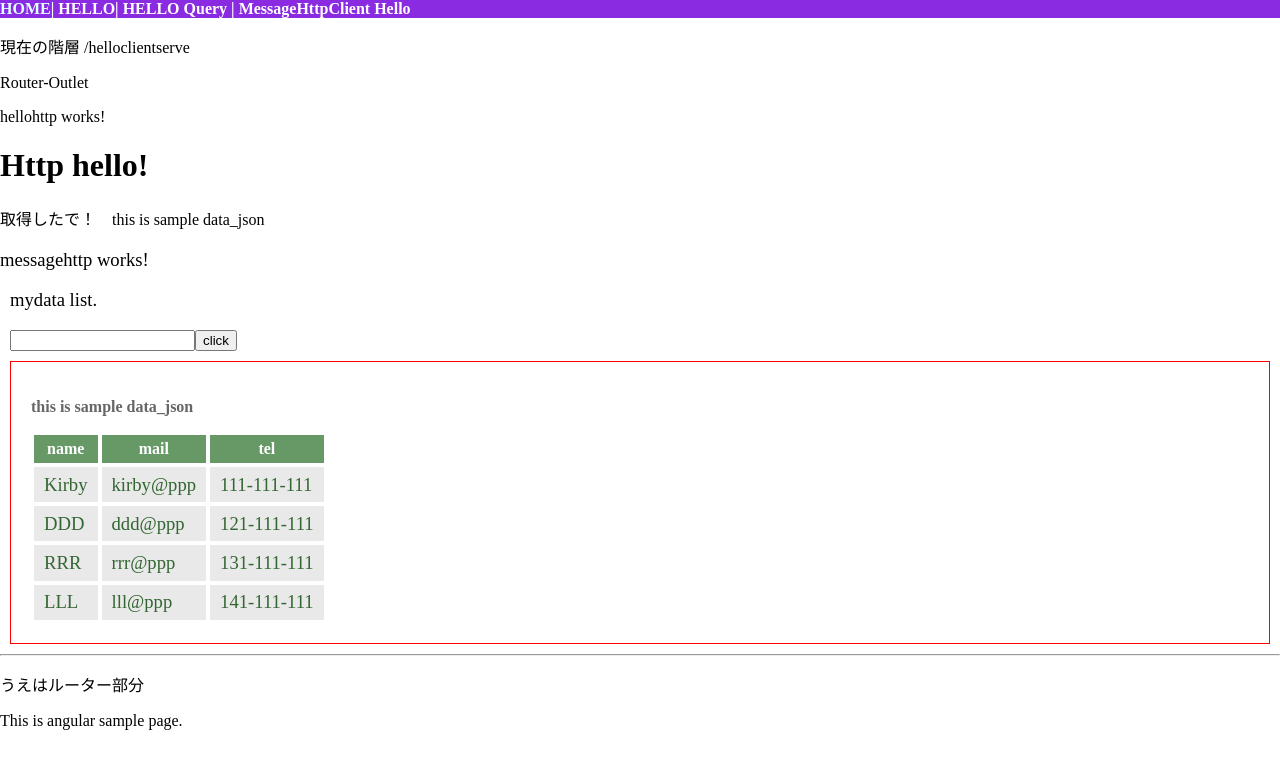
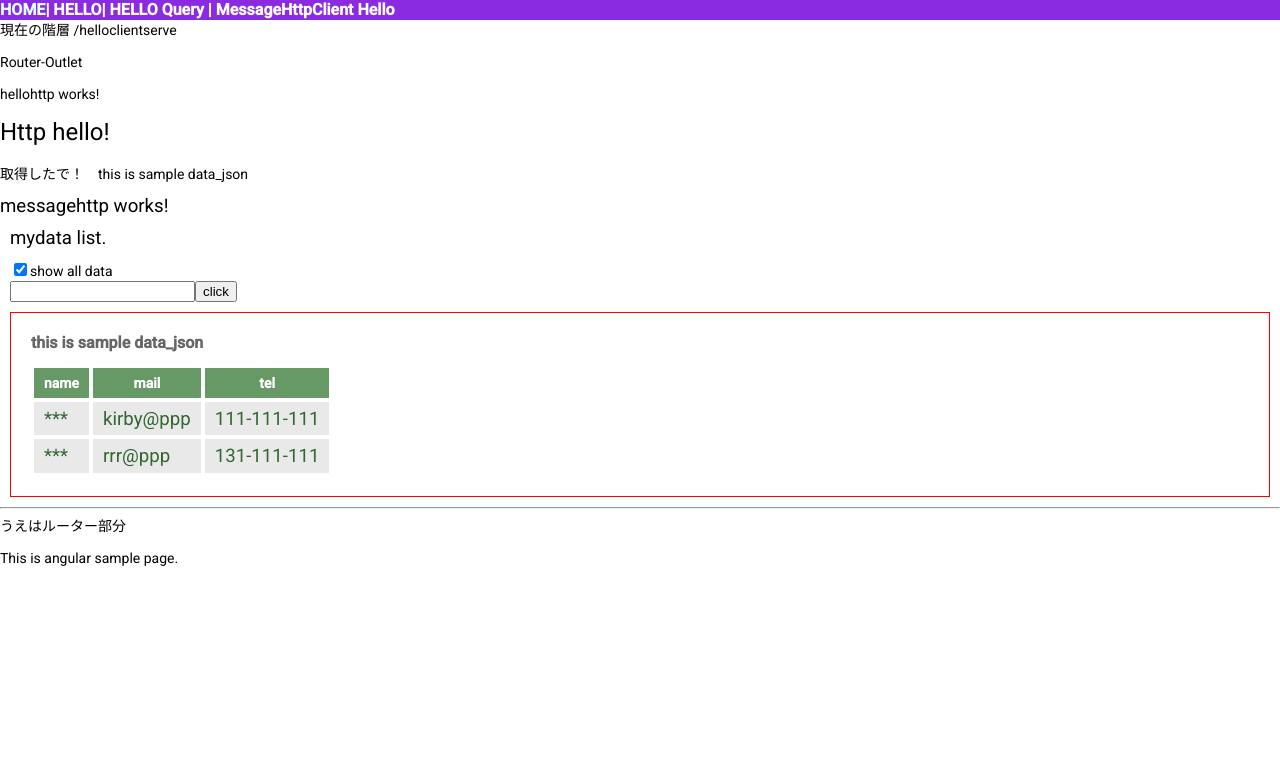
Before and after one commit to jhon-g283/Angular_nyuumonn, an Angular app in the folder angular-app/: page /helloclientserve in a window 1280 px wide. Shown: the top 768 px of the page. Built offline with nearby package versions, Linux system fonts and the light colour scheme.

Commit message:
20230515作業

```diff
--- a/angular-app/angular.json
+++ b/angular-app/angular.json
@@ -27,6 +27,7 @@
               "src/assets"
             ],
             "styles": [
+              "./node_modules/@angular/material/prebuilt-themes/deeppurple-amber.css",
               "src/styles.css"
             ],
             "scripts": []
@@ -94,6 +95,7 @@
               "src/assets"
             ],
             "styles": [
+              "./node_modules/@angular/material/prebuilt-themes/deeppurple-amber.css",
               "src/styles.css"
             ],
             "scripts": []
--- a/angular-app/package.json
+++ b/angular-app/package.json
@@ -11,10 +11,12 @@
   "private": true,
   "dependencies": {
     "@angular/animations": "~13.1.0",
+    "@angular/cdk": "^13.3.9",
     "@angular/common": "~13.1.0",
     "@angular/compiler": "~13.1.0",
     "@angular/core": "~13.1.0",
     "@angular/forms": "~13.1.0",
+    "@angular/material": "^13.3.9",
     "@angular/platform-browser": "~13.1.0",
     "@angular/platform-browser-dynamic": "~13.1.0",
     "@angular/router": "~13.1.0",
--- a/angular-app/src/app/app.module.ts
+++ b/angular-app/src/app/app.module.ts
@@ -19,6 +19,7 @@ import { MycheckService2Service } from './mycheck-service2.service';
 import { HellorouteComponent } from './helloroute/helloroute.component';
 import { HellohttpComponent } from './hellohttp/hellohttp.component';
 import { MessagehttpComponent } from './messagehttp/messagehttp.component';
+import { BrowserAnimationsModule } from '@angular/platform-browser/animations';
 
 // ルートの設定
 const routes: Routes = [
@@ -53,7 +54,8 @@ const routes: Routes = [
       routes,
       { enableTracing: true } //デバッグ用
     ),
-    HttpClientModule, //Http通信用
+    HttpClientModule,
+    BrowserAnimationsModule, //Http通信用
   ],
   providers: [],
   // ブートストラップ、起動時に表示するルートコンポーネントを指定する。
--- a/angular-app/src/app/messagehttp/messagehttp.component.html
+++ b/angular-app/src/app/messagehttp/messagehttp.component.html
@@ -1,8 +1,19 @@
 <p>messagehttp works!</p>
 <div style="margin: 10px">
   <p>{{ message }}</p>
+  <div>
+    <label>
+      <input
+        #check
+        type="checkbox"
+        (change)="updateData(check.checked)"
+        checked
+      />show all data
+    </label>
+  </div>
   <input type="text" [formControl]="input" />
-  <button (click)="doAction()">click</button>
+  <!-- <button (click)="doAction()">click</button> -->
+  <button id="cbtn" #btn>click</button>
 </div>
 <div class="container">
   <p class="message">{{ getData() }}</p>
--- a/angular-app/src/app/messagehttp/messagehttp.component.ts
+++ b/angular-app/src/app/messagehttp/messagehttp.component.ts
@@ -1,6 +1,7 @@
-import { Component, OnInit } from '@angular/core';
+import { Component, ElementRef, OnInit, ViewChild } from '@angular/core';
 import { FormControl } from '@angular/forms';
 import { MycheckHttpService } from '../mycheck-http.service';
+import { fromEvent, pipe, filter } from 'rxjs';
 
 @Component({
   selector: 'app-messagehttp',
@@ -10,6 +11,7 @@ import { MycheckHttpService } from '../mycheck-http.service';
 export class MessagehttpComponent implements OnInit {
   input: FormControl;
   message: string;
+  @ViewChild('btn', { static: true }) btn: ElementRef; //はAngularのstrictNullChecksの設定が必要
 
   constructor(private service: MycheckHttpService) {}
 
@@ -17,6 +19,30 @@ export class MessagehttpComponent implements OnInit {
     // フォーム作成
     this.input = new FormControl('');
     this.message = 'mydata list.';
+    const btn = this.btn.nativeElement;
+
+    // fromEvent(btn, 'click').subscribe((event: any) => {
+    //   this.doAction();
+
+    // });
+    fromEvent<MouseEvent>(btn, 'click')
+      .pipe(
+        filter((res: MouseEvent, n: number) => {
+          console.log(n);
+          if (res.shiftKey) {
+            // マウスのシフトキーを押しながらだとクリックボタンの挙動をさせない
+            return false;
+          }
+          return true;
+        })
+      )
+      .subscribe((event: MouseEvent) => {
+        this.doAction();
+      });
+  }
+
+  updateData(ck: boolean) {
+    this.service.updateData(ck);
   }
 
   getData() {
@@ -26,7 +52,10 @@ export class MessagehttpComponent implements OnInit {
 
   getList() {
     // サービスからjson取得してセット
-    return this.service.list;
+    return this.service.list.map((v) => {
+      v.name = '***';
+      return v;
+    });
   }
 
   doAction() {
--- a/angular-app/src/app/messagewithservece/messagewithservece.component.ts
+++ b/angular-app/src/app/messagewithservece/messagewithservece.component.ts
@@ -25,7 +25,7 @@ export class MessagewithserveceComponent implements OnInit {
   @Output() action = new EventEmitter<MouseEvent>(); //EventEmitter準備
 
   // EventEmitterを使用して親コンポーネントから渡されたイベントを実行する
-  doAction(event: any) {
+  doAction(event: MouseEvent) {
     console.log('doAction event');
     console.log(event);
     this.action.emit(event);
--- a/angular-app/src/app/mycheck-http.service.ts
+++ b/angular-app/src/app/mycheck-http.service.ts
@@ -1,6 +1,6 @@
 import { Injectable } from '@angular/core';
 import { HttpClient } from '@angular/common/http';
-
+import { Observable, from, map, pipe } from 'rxjs';
 class MyData {
   data: string = '';
   list: Person[] = [];
@@ -19,13 +19,47 @@ export class MycheckHttpService {
   private mydata: MyData = new MyData();
 
   constructor(private client: HttpClient) {
-    this.client.get<MyData>('/assets/data.json').subscribe((result: MyData) => {
-      this.mydata = result;
+    // Observaleを使用
+    let ob: Observable<Response> = from(fetch('assets/data.json'));
+    ob.subscribe((resp) => {
+      resp.json().then((val: MyData) => {
+        this.mydata = val;
+      });
     });
+    console.log('ob');
+    console.log(ob);
+
+    // 通常のHttp
+    // this.client.get<MyData>('/assets/data.json').subscribe((result: MyData) => {
+    //   this.mydata = result;
+    // });
+
+    // fetch('assets/data.json').then((resp) => {
+    //   resp.json().then((val) => {
+    //     this.mydata = val;
+    //   });
+    // });
   }
 
   get(n: number) {
     return this.mydata.list[n];
+  }
+
+  updateData(f: boolean) {
+    this.client
+      .get<MyData>('assets/data.json')
+      .pipe(
+        map((res: MyData) => {
+          return f ? res : null;
+        })
+      )
+      .subscribe((result) => {
+        if (result != null) {
+          this.mydata = result;
+        } else {
+          this.mydata = new MyData();
+        }
+      });
   }
 
   get size() {
@@ -37,6 +71,8 @@ export class MycheckHttpService {
   }
 
   get list() {
-    return this.mydata.list;
+    return this.mydata.list.filter((v, k) => {
+      return k % 2 == 0 ? true : false;
+    });
   }
 }
--- a/angular-app/src/index.html
+++ b/angular-app/src/index.html
@@ -6,8 +6,11 @@
     <base href="/" />
     <meta name="viewport" content="width=device-width, initial-scale=1" />
     <link rel="icon" type="image/x-icon" href="favicon.ico" />
-  </head>
-  <body>
+      <link rel="preconnect" href="https://fonts.gstatic.com">
+    <link href="https://fonts.googleapis.com/css2?family=Roboto:wght@300;400;500&display=swap" rel="stylesheet">
+    <link href="https://fonts.googleapis.com/icon?family=Material+Icons" rel="stylesheet">
+</head>
+  <body class="mat-typography">
     <!-- ここでコンポーネントのセレクターを読み込む -->
     <app-root></app-root>
     <!-- <app-hello></app-hello> -->
--- a/angular-app/src/styles.css
+++ b/angular-app/src/styles.css
@@ -3,3 +3,6 @@ body {
   padding: 0px;
   margin: 0px;
 }
+
+html, body { height: 100%; }
+body { margin: 0; font-family: Roboto, "Helvetica Neue", sans-serif; }
```
Also changed, not shown: 1 other file (tests, documents, lock files or other folders).
